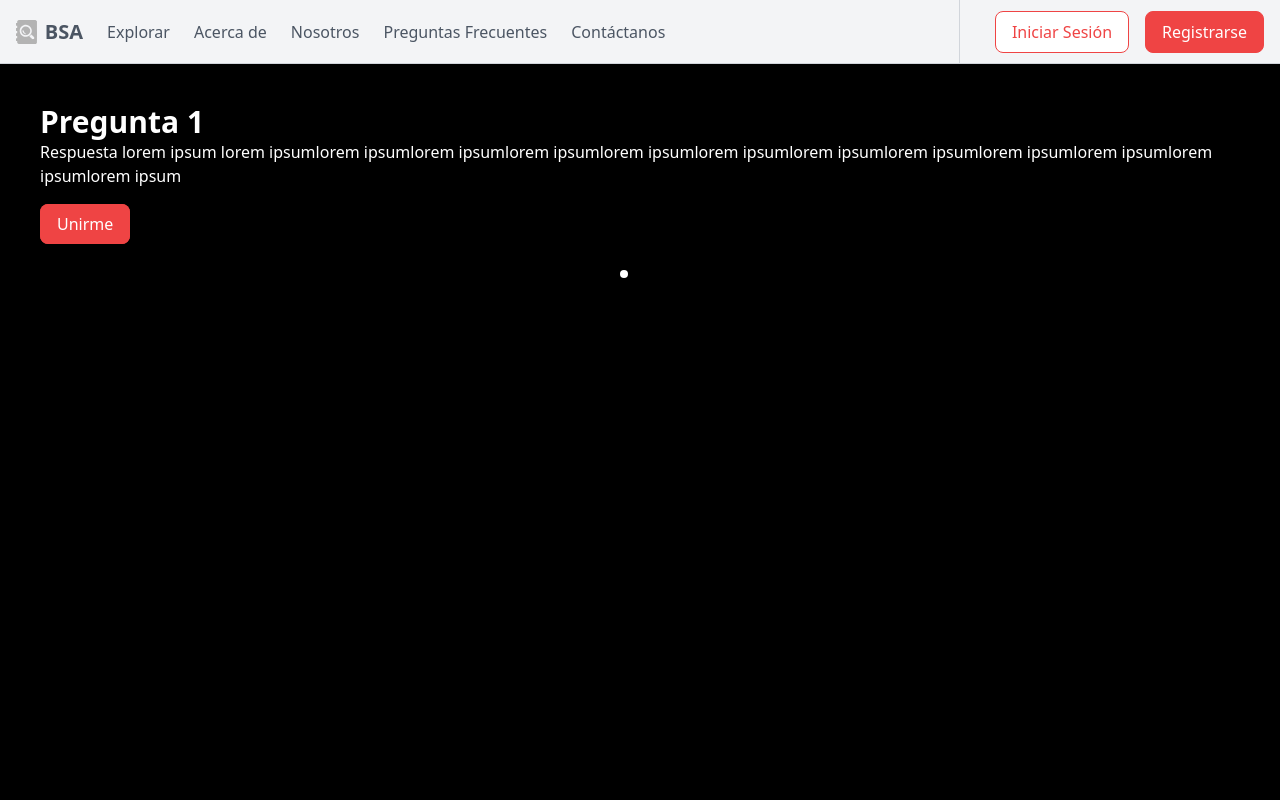
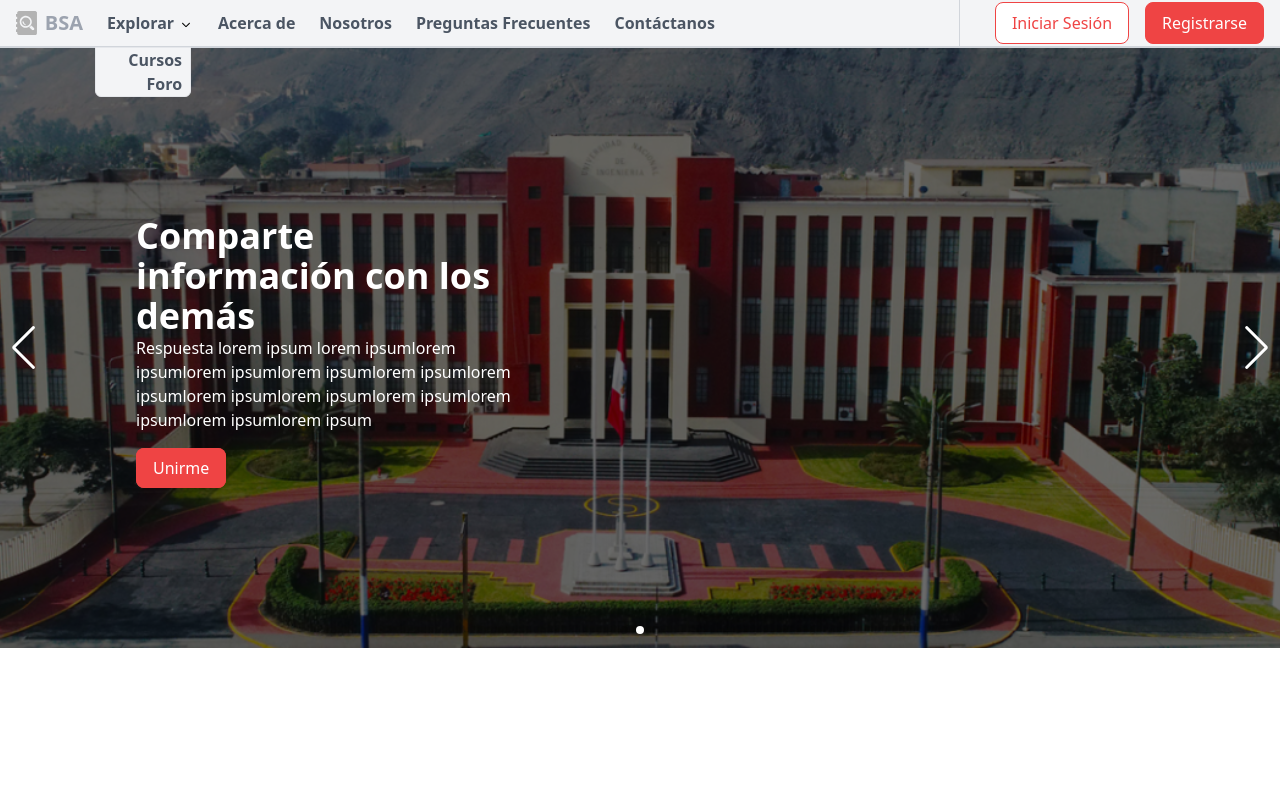
Before and after one commit to amirmiir/PAM242-Blog-Soporte-Academico-frontend, a React (Vite) app in the folder frontend-blog/: page / in a window 1280 px wide. Both pictures are taken after a click on the button "Explorar". Shown: the top 800 px of the page. Built offline with nearby package versions, Linux system fonts and the light colour scheme.

Commit message:
feat: register page filled
feat: dropdown menu for navigation bar added. chore: spacing in nav bar changed

```diff
--- a/frontend-blog/src/components/nav-bar/NavBar.tsx
+++ b/frontend-blog/src/components/nav-bar/NavBar.tsx
@@ -1,14 +1,28 @@
-import { FC } from 'react'
+import { FC, useState } from 'react'
 import { Link } from 'react-router-dom'
 import { ROUTES } from '../../shared/utils/routes'
 import bsalogo from '../../assets/bsa-logo.svg'
+import { IoIosArrowDown } from 'react-icons/io'
+
+type navigationLabel = {
+    name: string,
+    to: string
+}
+
+const exploreNavigation: navigationLabel[] = [
+    { name: "Cursos", to: ROUTES.SUBJECTS.ROOT },
+    { name: "Foro", to: ROUTES.QUESTIONS.ROOT },
+]
 
 const NavBar: FC = () => {
+    /*  Dropdown inicialmente cerrado, se activaba a través del hook useState */
+    const [isDropdownOpen, setIsDropdownOpen] = useState<boolean>(false);
+    console.log(isDropdownOpen);
     return (
-        <header className="max-w-screen-2xl mx-auto px-4 border-b border-gray-300 bg-gray-100 h-16">
+        <header className="max-w-screen-2xl mx-auto px-4 border-b-2 border-gray-300 bg-gray-100 h-12">
             <nav className="flex justify-between items-center h-full">
                 {/* Izquierda */}
-                <div className="flex items-center space-x-6">
+                <div className="flex items-center space-x-6 font-semibold">
                     <button className="">
                         <div className="flex items-center space-x-2">
                             <img
@@ -16,30 +30,45 @@ const NavBar: FC = () => {
                                 alt="Logo de Blog de Soporte Académico"
                                 className="h-6"
                             />
-                            <strong className="text-gray-600 text-xl">BSA</strong>
+                            <strong className="text-gray-400 text-xl">BSA</strong>
 
                         </div>
                     </button>
 
-                    <button className="text-gray-600 hover:text-gray-800">
-                        Explorar
-                    </button>
+                    {/* Explorar, Dropdown */}
+                    <div>
+                        <button onClick={() => setIsDropdownOpen(!isDropdownOpen)} className="">
+                            <div className="flex flex-row items-center space-x-1">
+                                <span className="text-gray-600 hover:text-gray-800">Explorar</span>
+                                <IoIosArrowDown className="h-3 translate-y-0.5"/>
+                            </div>
+                        </button>
+                        {
+                            isDropdownOpen && (
+                                <div className="absolute mt-3 bg-gray-100 transition-all duration-200 ease-in-out z-50 border rounded-b-md px-2 text-right w-24 -translate-x-3">
+                                    <ul>
+                                        {
+                                            exploreNavigation.map((item) => (
+                                                <li key={item.name} className="text-gray-600 hover:text-gray-800">
+                                                    <Link to={item.to}>
+                                                        {item.name}
+                                                    </Link>
+                                                </li>
+                                            ))
+                                        }
+                                    </ul>
+                                </div>
+                            )
+                        }
+                    </div>
 
-                    <button className="text-gray-600 hover:text-gray-800">
-                        <a href="#about">Acerca de</a>
-                    </button>
+                    <a href="#about" className="text-gray-600 hover:text-gray-800">Acerca de</a>
 
-                    <button className="text-gray-600 hover:text-gray-800">
-                        <a href="#us">Nosotros</a>
-                    </button>
+                    <a href="#us" className="text-gray-600 hover:text-gray-800">Nosotros</a>
 
-                    <button className="text-gray-600 hover:text-gray-800">
-                        <a href="#faq">Preguntas Frecuentes</a>
-                    </button>
+                    <a href="#faq" className="text-gray-600 hover:text-gray-800">Preguntas Frecuentes</a>
 
-                    <button className="text-gray-600 hover:text-gray-800">
-                        <a href="#contact">Contáctanos</a>
-                    </button>
+                    <a href="#contact" className="text-gray-600 hover:text-gray-800">Contáctanos</a>
                 </div>
 
 
--- a/frontend-blog/src/pages/landing/landing-sections/HomeBanner.tsx
+++ b/frontend-blog/src/pages/landing/landing-sections/HomeBanner.tsx
@@ -10,34 +10,38 @@ import 'swiper/css/pagination';
 import 'swiper/css/navigation';
 
 // Import required modules
-import { Parallax, Pagination, Navigation } from 'swiper/modules';
+import { Autoplay, Pagination, Navigation } from 'swiper/modules';
 import { Link } from 'react-router-dom';
 import { ROUTES } from '../../../shared/utils/routes';
 
 type BannerSlide = {
     "header": string,
-    "description": string
+    "description": string,
+    "bg-img": string
 }
 
 const HomeBanner: FC = () => {
 
     const BannerSlides: BannerSlide[] = [
         {
-            "header": "Pregunta 1",
+            "header": "Sé parte de la comunidad de estudios de la Facultad de Ciencias",
             "description": "Respuesta lorem ipsum lorem ipsumlorem ipsumlorem ipsumlorem ipsumlorem ipsumlorem ipsumlorem ipsumlorem ipsumlorem ipsumlorem ipsumlorem ipsumlorem ipsum",
+            "bg-img": PabCentralUNI
         },
         {
-            "header": "Pregunta 2",
+            "header": "Comparte información con los demás",
             "description": "Respuesta lorem ipsum lorem ipsumlorem ipsumlorem ipsumlorem ipsumlorem ipsumlorem ipsumlorem ipsumlorem ipsumlorem ipsumlorem ipsumlorem ipsumlorem ipsum",
+            "bg-img": PabCentralUNI
         },
         {
-            "header": "Pregunta 3",
+            "header": "Refuerza tus conocimientos",
             "description": "Respuesta lorem ipsum lorem ipsumlorem ipsumlorem ipsumlorem ipsumlorem ipsumlorem ipsumlorem ipsumlorem ipsumlorem ipsumlorem ipsumlorem ipsumlorem ipsum",
+            "bg-img": PabCentralUNI
         }
     ];
 
     return (
-        <div className="bg-black text-white w-full h-screen overflow-hidden">
+        <div className=" text-white w-full h-screen overflow-hidden">
             <Swiper
                 style={{
                     '--swiper-navigation-color': '#fff',
@@ -45,9 +49,14 @@ const HomeBanner: FC = () => {
                 }}
                 slidesPerView={1}
                 spaceBetween={10}
+                autoplay={{
+                    delay: 3000,
+                    disableOnInteraction: false,
+                }}
                 pagination={{
                     clickable: true,
                 }}
+                navigation={true}
                 breakpoints={{
                     640: {
                         slidesPerView: 1,
@@ -62,24 +71,32 @@ const HomeBanner: FC = () => {
                         spaceBetween: 50,
                     },
                 }}
-                modules={[Pagination]}
-                className="mySwiper"
+                modules={[Autoplay, Navigation, Pagination]}
+                className="mySwiper h-3/4"
             >
                 {
                     BannerSlides.map((item: BannerSlide, index: number) => (
-                        <SwiperSlide key={index} className="flex flex-col justify-center items-center h-full mb-4 p-10">
-                            <div className="title text-3xl font-semibold" data-swiper-parallax="-300">
-                                {item.header}
+                        <SwiperSlide style={{
+                            backgroundImage: `url(${item['bg-img']})`,
+                            backgroundSize: 'cover',
+                            backgroundPosition: 'center',
+                        }} key={index} className="flex flex-col justify-left text-left mb-4 p-10 content-center">
+                            <div className="absolute inset-0 bg-black opacity-50"></div>
+
+                            <div className="relative w-2/5 pl-24">
+                                <div className="title text-4xl font-extrabold" data-swiper-parallax="-300">
+                                    {item.header}
+                                </div>
+                                <div className="text mb-6" data-swiper-parallax="-100">
+                                    <p>{item.description}</p>
+                                </div>
+                                <Link to={ROUTES.LOGIN} className="rounded-lg border border-red-500 bg-red-500 py-2 px-4 text-white hover:bg-red-600">Unirme</Link>
                             </div>
-                            <div className="text mb-6" data-swiper-parallax="-100">
-                                <p>{item.description}</p>
-                            </div>
-                            <Link to={ROUTES.LOGIN} className="rounded-lg border border-red-500 bg-red-500 py-2 px-4 text-white hover:bg-red-600">Unirme</Link>
+
                         </SwiperSlide>
                     ))
                 }
             </Swiper>
-
         </div>
     );
 };
--- a/frontend-blog/src/pages/landing/landing-sections/SectionAbout.tsx
+++ b/frontend-blog/src/pages/landing/landing-sections/SectionAbout.tsx
@@ -4,7 +4,7 @@ import { FC } from 'react'
 const SectionAbout: FC = () => {
     return (
         <div>
-            <h1 className="text-2xl">Acerca del proyecto</h1>
+            <h1 className="text-2xl font-semibold">Acerca del proyecto</h1>
             <p>Impulsamos el rendimiento académico de nuestros compañeros de la facultad</p>
 
         </div>
--- a/frontend-blog/src/pages/landing/landing-sections/SectionFAQ.tsx
+++ b/frontend-blog/src/pages/landing/landing-sections/SectionFAQ.tsx
@@ -24,7 +24,7 @@ const SectionFAQ: FC = () => {
 
     return (
         <div>
-            <h2>Preguntas Frecuentes</h2>
+            <h2 className="text-2xl font-semibold">Preguntas Frecuentes</h2>
 
             {/* Expresión para mostrar las preguntas frecuentes a partir de un array de objetos definidos para tener título de pregunta y respuesta */}
             {
--- a/frontend-blog/src/pages/landing/landing-sections/SectionUs.tsx
+++ b/frontend-blog/src/pages/landing/landing-sections/SectionUs.tsx
@@ -4,7 +4,7 @@ import { FC } from 'react'
 const SectionUs: FC = () => {
     return (
         <div>
-            <h2 className="text-2xl">Nosotros</h2>
+            <h2 className="text-2xl font-semibold">Nosotros</h2>
             <p>Desarrollamos este proyecto como parte de nuestra formación en la Universidad Nacional de Ingeniería en Lima, Perú</p>
         </div>
     )
--- a/frontend-blog/src/pages/questions/Questions.tsx
+++ b/frontend-blog/src/pages/questions/Questions.tsx
@@ -1,8 +1,6 @@
-import React from 'react'
+import { FC } from 'react'
 
-type Props = {}
-
-const Questions = (props: Props) => {
+const Questions: FC = () => {
     return (
         <div>Questions</div>
     )
--- /dev/null
+++ b/frontend-blog/src/pages/register/RegisterForm.tsx
@@ -0,0 +1,9 @@
+import { FC } from 'react'
+
+const RegisterForm: FC = () => {
+    return (
+        <div>RegisterForm</div>
+    )
+}
+
+export default RegisterForm
--- a/frontend-blog/src/pages/subjects/Subjects.tsx
+++ b/frontend-blog/src/pages/subjects/Subjects.tsx
@@ -1,9 +1,10 @@
 import { FC } from 'react'
+import NavBar from '../../components/nav-bar/NavBar'
 
 const Subjects: FC = () => {
     return (
         <div>
-
+            <NavBar />
         </div>
     )
 }
--- a/frontend-blog/src/routers/router.tsx
+++ b/frontend-blog/src/routers/router.tsx
@@ -9,6 +9,7 @@ import QuestionID from '../pages/questions/question-id/QuestionID';
 import MakeQuestion from '../pages/questions/questions-make-question/MakeQuestion';
 import Subjects from '../pages/subjects/Subjects';
 import SubjectID from '../pages/subjects/subject-id/SubjectID';
+import RecoverPassword from '../pages/recover-password/RecoverPassword';
 
 const publicRoutes: RouteObject[] = [
     {
@@ -25,7 +26,7 @@ const publicRoutes: RouteObject[] = [
     },
     {
         path: ROUTES.RECOVERPASSWORD,
-        element: <Register />
+        element: <RecoverPassword />
     },
     {
         path: ROUTES.QUESTIONS.ROOT,
```
Also changed, not shown: frontend-blog/src/components/footer/Footer.tsx (+55 -8 lines), frontend-blog/src/pages/landing/landing-sections/SectionContact.tsx (+16 -2 lines), frontend-blog/src/pages/register/Register.tsx (+57 -4 lines).
